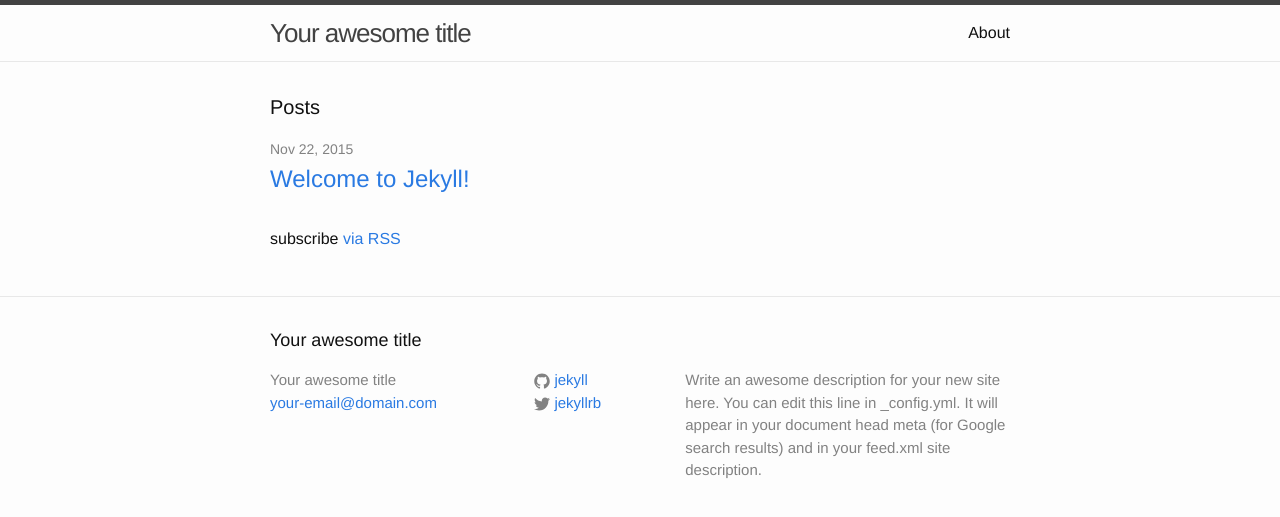
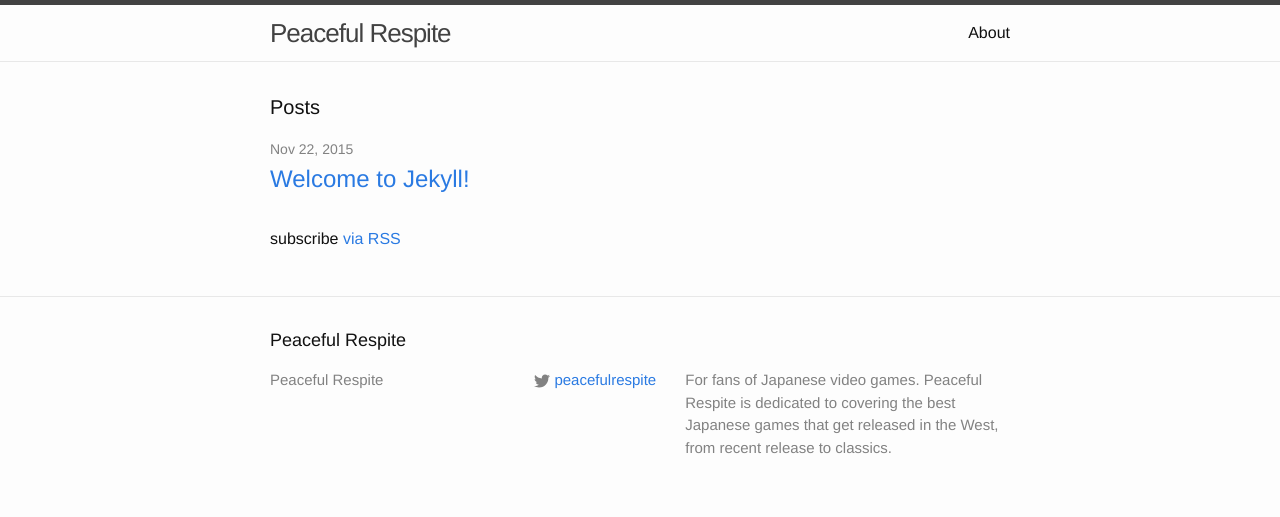
Before and after one commit to peacefulrespite/peacefulrespite.github.io, a Jekyll site: the page built from index.html, in a window 1280 px wide. Shown: the top 517 px of the page. Built offline with Jekyll 4.4.1, drawn with Linux system fonts in a browser that asks for light colours.

Commit message:
Update the site config
This updates the info in the config to be Peaceful Respite specific. It
removes some fields and info that are no needed.

```diff
--- a/_config.yml
+++ b/_config.yml
@@ -1,21 +1,12 @@
-# Welcome to Jekyll!
-#
-# This config file is meant for settings that affect your whole blog, values
-# which you are expected to set up once and rarely need to edit after that.
-# For technical reasons, this file is *NOT* reloaded automatically when you use
-# 'jekyll serve'. If you change this file, please restart the server process.
-
 # Site settings
-title: Your awesome title
-email: your-email@domain.com
+title: Peaceful Respite
 description: > # this means to ignore newlines until "baseurl:"
-  Write an awesome description for your new site here. You can edit this
-  line in _config.yml. It will appear in your document head meta (for
-  Google search results) and in your feed.xml site description.
+  For fans of Japanese video games. Peaceful Respite is dedicated to
+  covering the best Japanese games that get released in the West, from
+  recent release to classics.
 baseurl: "" # the subpath of your site, e.g. /blog
-url: "http://yourdomain.com" # the base hostname & protocol for your site
-twitter_username: jekyllrb
-github_username:  jekyll
+url: "http://www.peacefulrespite.com" # the base hostname & protocol for your site
+twitter_username: peacefulrespite
 
 # Build settings
 markdown: kramdown
```
